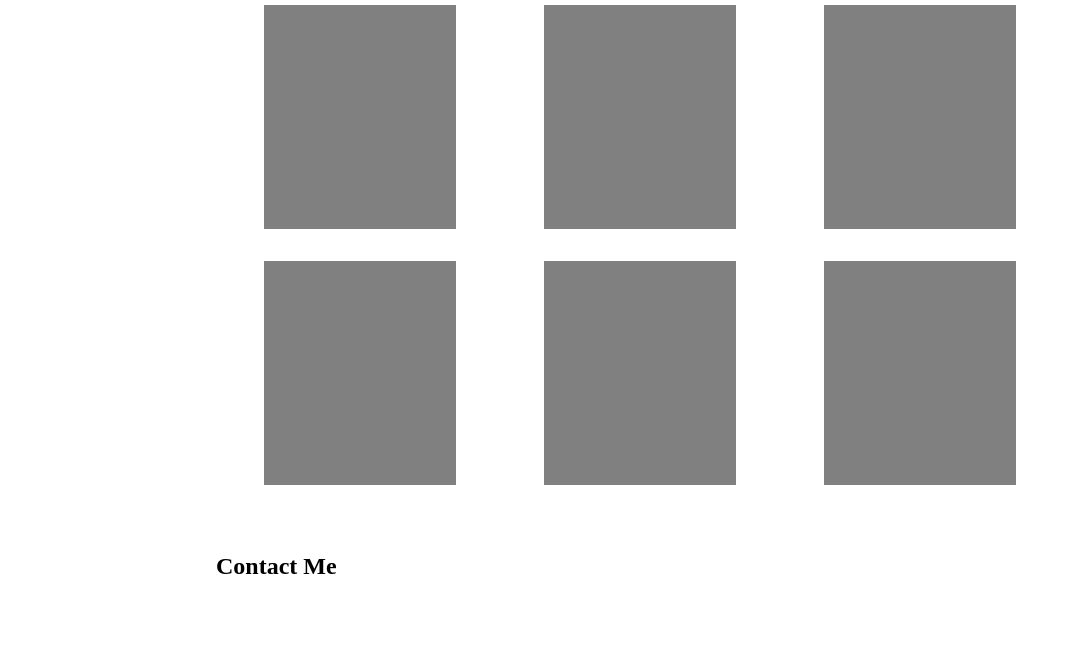
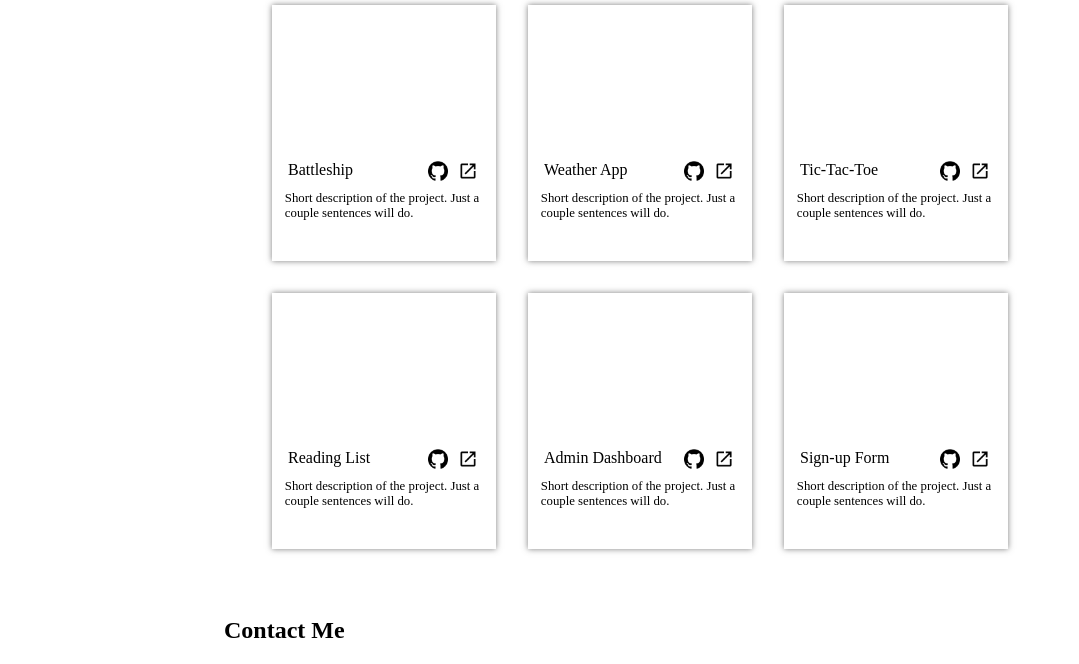
Before and after one commit to Frobii/odin-homepage, a website built with webpack: page src/index.html in a window 1280 px wide. Shown: the part 526-1190 px from the top of the page, without its empty margins (0-1079 px from the left). Before the commit the page ends 1126 px from the top, so only its background shows below. Built offline with nearby package versions, Linux system fonts and the light colour scheme.

Commit message:
create-layout-for-my-work-section

```diff
--- a/src/index.html
+++ b/src/index.html
@@ -27,39 +27,69 @@
         <div class="projects-container">
             <div class="project project-1">
                 <div class="project-screenshot"></div>
-                <div class="project-name"></div>
-                <div class="project-links"></div>
-                <div class="project-description"></div>
+                <div class="project-details">
+                    <div class="project-name">Battleship</div>
+                    <div class="project-links">
+                        <div class="project-link project-github-link"></div>
+                        <div class="project-link project-page-link"></div>
+                    </div>
+                </div>
+                <div class="project-description">Short description of the project. Just a couple sentences will do.</div>
             </div>
             <div class="project project-2">
                 <div class="project-screenshot"></div>
-                <div class="project-name"></div>
-                <div class="project-links"></div>
-                <div class="project-description"></div>
+                <div class="project-details">
+                    <div class="project-name">Weather App</div>
+                    <div class="project-links">
+                        <div class="project-link project-github-link"></div>
+                        <div class="project-link project-page-link"></div>
+                    </div>
+                </div>
+                <div class="project-description">Short description of the project. Just a couple sentences will do.</div>
             </div>
             <div class="project project-3">
                 <div class="project-screenshot"></div>
-                <div class="project-name"></div>
-                <div class="project-links"></div>
-                <div class="project-description"></div>
+                <div class="project-details">
+                    <div class="project-name">Tic-Tac-Toe</div>
+                    <div class="project-links">
+                        <div class="project-link project-github-link"></div>
+                        <div class="project-link project-page-link"></div>
+                    </div>
+                </div>
+                <div class="project-description">Short description of the project. Just a couple sentences will do.</div>
             </div>
             <div class="project project-4">
                 <div class="project-screenshot"></div>
-                <div class="project-name"></div>
-                <div class="project-links"></div>
-                <div class="project-description"></div>
+                <div class="project-details">
+                    <div class="project-name">Reading List</div>
+                    <div class="project-links">
+                        <div class="project-link project-github-link"></div>
+                        <div class="project-link project-page-link"></div>
+                    </div>
+                </div>
+                <div class="project-description">Short description of the project. Just a couple sentences will do.</div>
             </div>
             <div class="project project-5">
                 <div class="project-screenshot"></div>
-                <div class="project-name"></div>
-                <div class="project-links"></div>
-                <div class="project-description"></div>
+                <div class="project-details">
+                    <div class="project-name">Admin Dashboard</div>
+                    <div class="project-links">
+                        <div class="project-link project-github-link"></div>
+                        <div class="project-link project-page-link"></div>
+                    </div>
+                </div>
+                <div class="project-description">Short description of the project. Just a couple sentences will do.</div>
             </div>
             <div class="project project-6">
                 <div class="project-screenshot"></div>
-                <div class="project-name"></div>
-                <div class="project-links"></div>
-                <div class="project-description"></div>
+                <div class="project-details">
+                    <div class="project-name">Sign-up Form</div>
+                    <div class="project-links">
+                        <div class="project-link project-github-link"></div>
+                        <div class="project-link project-page-link"></div>
+                    </div>
+                </div>
+                <div class="project-description">Short description of the project. Just a couple sentences will do.</div>
             </div>
         </div>
     </div>
--- a/src/styles.css
+++ b/src/styles.css
@@ -1,6 +1,6 @@
 :root {
     --page-padding: 3rem;
-    --primary-container-width: 47rem;
+    --primary-container-width: 46rem;
 }
 body {
     margin: 0px;
@@ -18,7 +18,7 @@ body {
     top: 0;
     left: 0;
     z-index: -1;
-    transform: skewY(-14deg) translateY(-84rem);
+    transform: skewY(-12deg) translateY(-84rem);
     box-shadow: 0px 0px 10px 0px rgba(83, 83, 83, 0.75);
 }
 .header {
@@ -61,19 +61,19 @@ body {
     padding-top: 1rem;
     display: flex;
     flex-direction: row-reverse;
-    height: 50px;
+    height: 25px;
 }
 .link {
     background-position: center;
     background-size: cover;
-    width: 50px;
+    width: 25px;
     margin-left: 1rem;
 }
 .about-me-link-1 {
-    background-image: url(../assets/icons/jpeg-files/github.jpg);
+    background-image: url(../assets/icons/png-files/linkedin.png);
 }
 .about-me-link-2 {
-    background-image: url(../assets/icons/jpeg-files/linkedin.jpg);
+    background-image: url(../assets/icons/png-files/github.png);
 }
 .my-work {
     padding: var(--page-padding);
@@ -87,7 +87,43 @@ body {
     gap: 2rem;
 }
 .project {
-    height: 14rem;
-    width: 12rem;
-    background-color: grey;
+    height: 16rem;
+    width: 14rem;
+    display: flex;
+    flex-direction: column;
+    box-shadow: 0px 0px 6px 0px rgba(83, 83, 83, 0.75);
 }
+.project-screenshot {
+    height: 65%;
+}
+.project-details {
+    height: 10%;
+    box-sizing: border-box;
+    padding: 0.5rem;
+    padding-left: 1rem;
+    display: flex;
+    justify-content: space-between;
+}
+.project-description {
+    height: 25%;
+    padding: 0.8rem;
+    font-size: 0.8rem;
+}
+.project-links {
+    width: 60px;
+    display: flex;
+}
+.project-link {
+    width: 20px;
+    height: 20px;
+    background-position: center;
+    background-size: cover;
+    margin-right: 10px;
+}
+.project-github-link {
+    background-image: url(../assets/icons/png-files/github.png);
+
+}
+.project-page-link {
+    background-image: url(../assets/icons/png-files/open-in-new.png);
+}
```
Also changed, not shown: assets/icons/png-files/github.png (added), assets/icons/png-files/linkedin.png (added).
